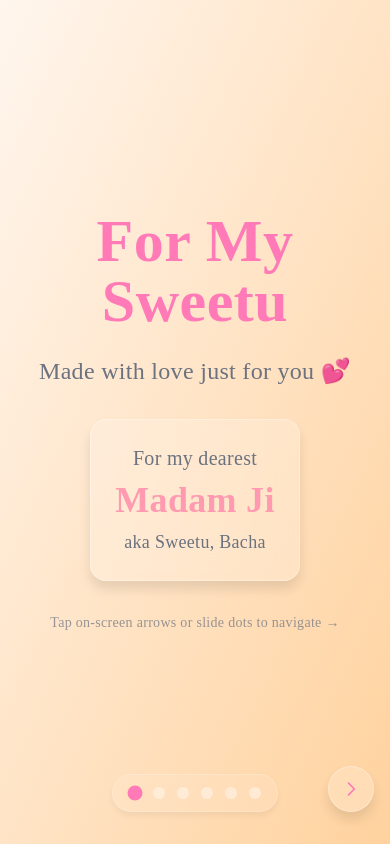
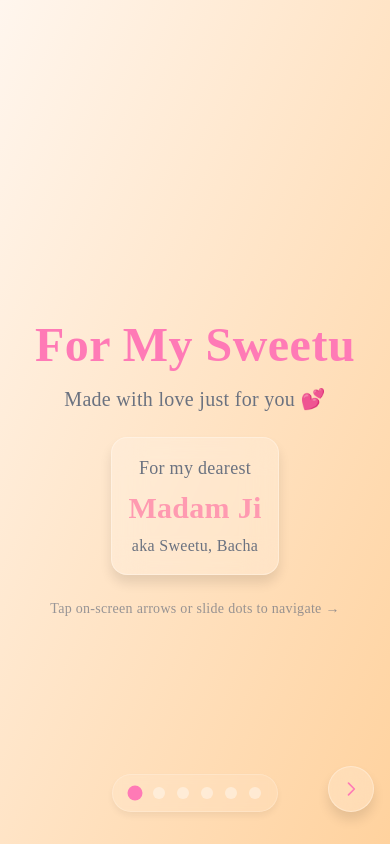
Before and after one commit to smaxiso/for-madam-ji, a React (Vite) app: page / in a window 390 px wide. Built offline with nearby package versions, Linux system fonts and the light colour scheme.

Commit message:
Improve welcome slide mobile layout: reduce top spacing and add responsive sizing

```diff
--- a/src/components/common/Slide.jsx
+++ b/src/components/common/Slide.jsx
@@ -54,9 +54,7 @@ function Slide({ slide, direction, children }) {
         initial={{ opacity: 0 }}
         animate={{ opacity: 1 }}
         transition={{ duration: 0.2, delay: 0.1 }}
-        className={`w-full max-w-4xl relative z-10 ${
-          slide.type === 'welcome' ? 'mt-[-10vh]' : ''
-        }`}
+        className="w-full max-w-4xl relative z-10"
       >
         {children}
       </motion.div>
--- a/src/components/slides/WelcomeSlide.jsx
+++ b/src/components/slides/WelcomeSlide.jsx
@@ -7,10 +7,10 @@ import { siteConfig } from '../../data/config';
  */
 function WelcomeSlide({ slide }) {
   return (
-    <div className="text-center">
+    <div className="text-center mt-8 md:mt-0">
       {/* Animated hearts decoration */}
       <motion.div
-        className="text-6xl mb-6"
+        className="text-5xl md:text-6xl mb-4 md:mb-6"
         variants={heartFloat}
         animate="animate"
       >
@@ -19,7 +19,7 @@ function WelcomeSlide({ slide }) {
 
       {/* Main heading */}
       <motion.h1
-        className="text-6xl md:text-7xl font-bold text-soft-rose mb-6"
+        className="text-5xl md:text-7xl font-bold text-soft-rose mb-4 md:mb-6"
         variants={scaleIn}
       >
         {slide.content.heading}
@@ -27,7 +27,7 @@ function WelcomeSlide({ slide }) {
 
       {/* Subheading */}
       <motion.p
-        className="text-2xl md:text-3xl text-muted-grey mb-8"
+        className="text-xl md:text-3xl text-muted-grey mb-6 md:mb-8"
         variants={fadeInUp}
       >
         {slide.content.subheading}
@@ -35,21 +35,21 @@ function WelcomeSlide({ slide }) {
 
       {/* Recipient name */}
       <motion.div
-        className="glass-medium rounded-2xl p-6 inline-block"
+        className="glass-medium rounded-2xl p-4 md:p-6 inline-block"
         variants={fadeInUp}
       >
-        <p className="text-xl text-muted-grey mb-2">For my dearest</p>
-        <p className="text-4xl font-bold text-blush">
+        <p className="text-lg md:text-xl text-muted-grey mb-2">For my dearest</p>
+        <p className="text-3xl md:text-4xl font-bold text-blush">
           {siteConfig.recipient.name}
         </p>
-        <p className="text-lg text-muted-grey mt-2">
+        <p className="text-base md:text-lg text-muted-grey mt-2">
           aka {siteConfig.recipient.nicknames.join(', ')}
         </p>
       </motion.div>
 
       {/* Hint */}
       <motion.p
-        className="text-sm text-muted-grey mt-8 opacity-70"
+        className="text-sm text-muted-grey mt-6 md:mt-8 opacity-70"
         variants={fadeInUp}
       >
         Tap on-screen arrows or slide dots to navigate →
```
